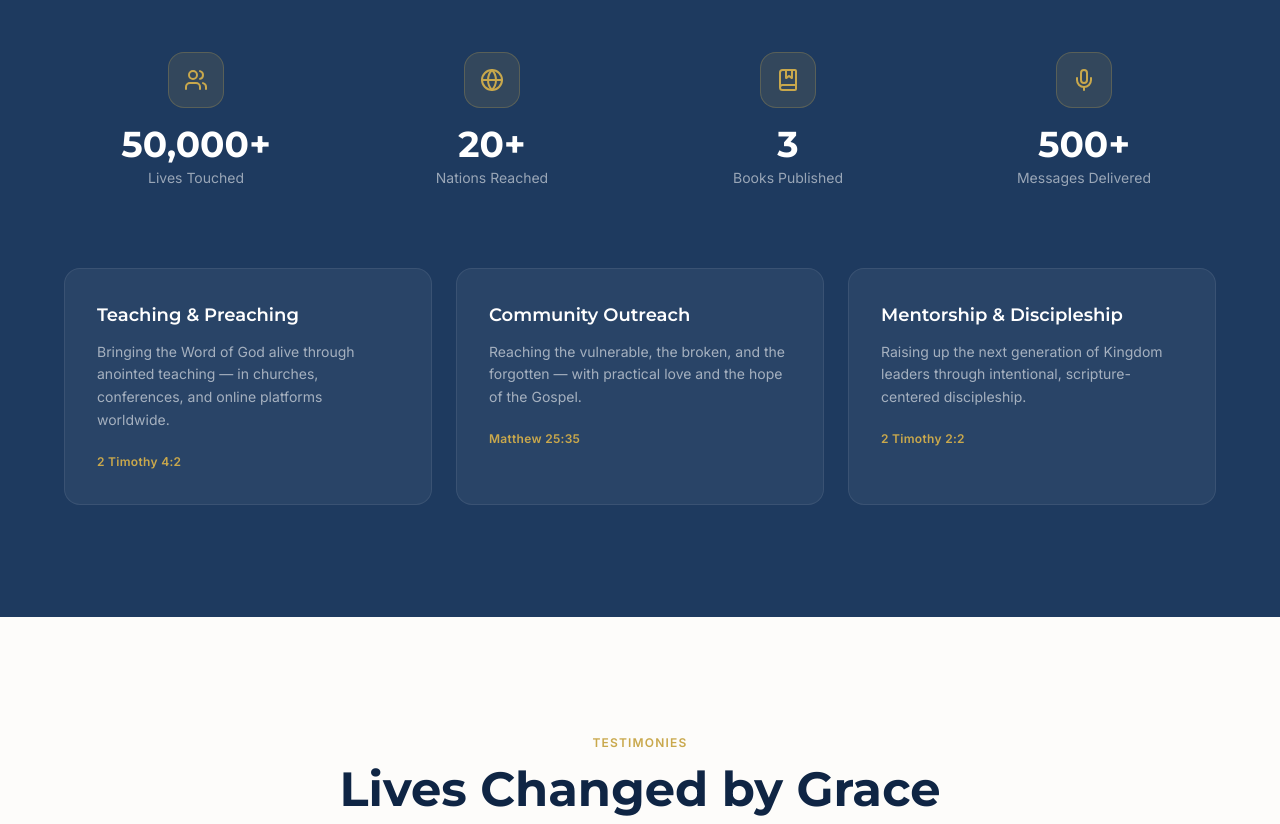
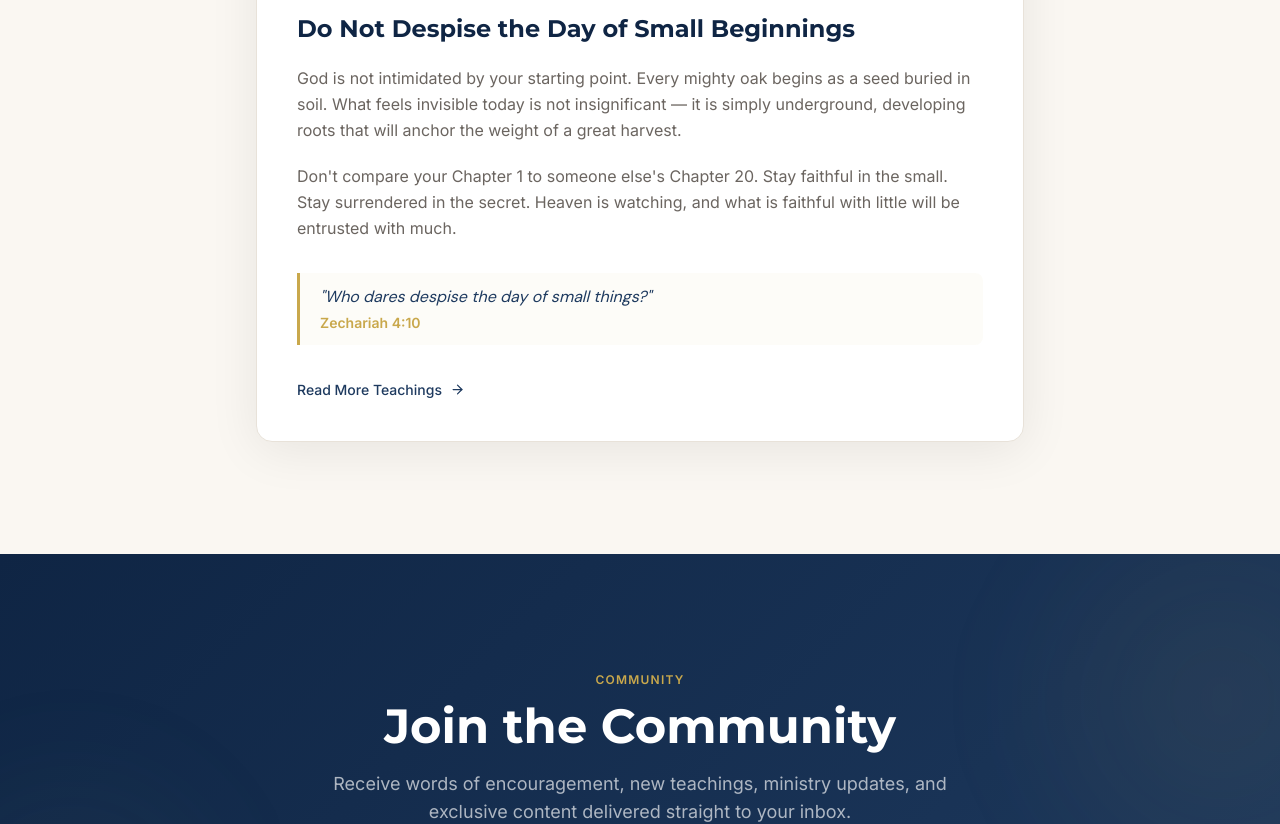
Before and after one commit to m1ch-a3l/Fred_Eegbe, a Next.js app: page / in a window 1280 px wide. Shown: the part 2600-3424 px from the top of the page. Built offline with nearby package versions, Linux system fonts and the light colour scheme.

Commit message:
Remove Testimonials and MinistryImpact sections from homepage
Co-Authored-By: Claude Sonnet 4.6 <noreply@anthropic.com>

```diff
--- a/src/app/page.tsx
+++ b/src/app/page.tsx
@@ -1,8 +1,6 @@
 import HeroSection from "@/components/sections/HeroSection";
 import WelcomeSection from "@/components/sections/WelcomeSection";
 import FeaturedBooksSection from "@/components/sections/FeaturedBooksSection";
-import MinistryImpactSection from "@/components/sections/MinistryImpactSection";
-import TestimonialsSection from "@/components/sections/TestimonialsSection";
 import WordOfMonthSection from "@/components/sections/WordOfMonthSection";
 import NewsletterSection from "@/components/sections/NewsletterSection";
 
@@ -12,8 +10,6 @@ export default function HomePage() {
       <HeroSection />
       <WelcomeSection />
       <FeaturedBooksSection />
-      <MinistryImpactSection />
-      <TestimonialsSection />
       <WordOfMonthSection />
       <NewsletterSection />
     </>
```
